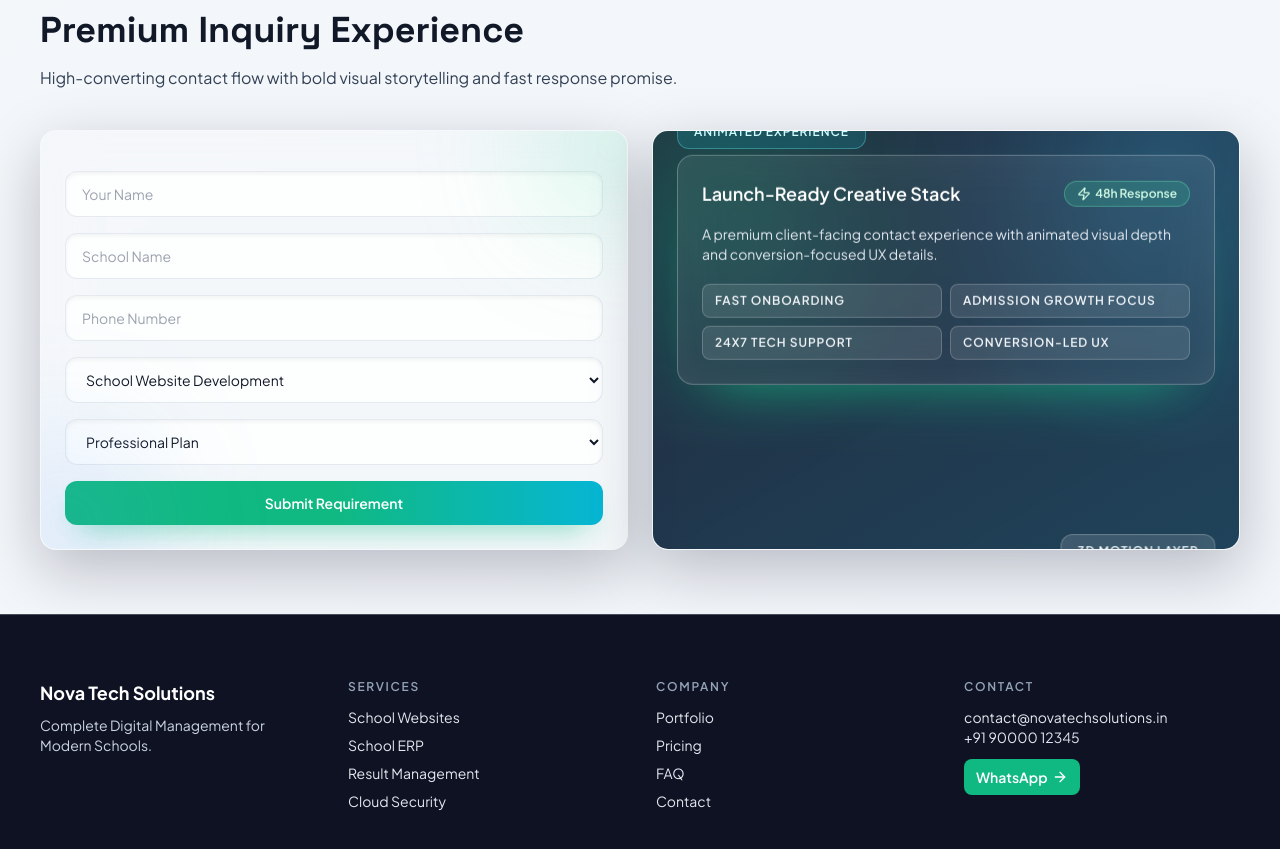
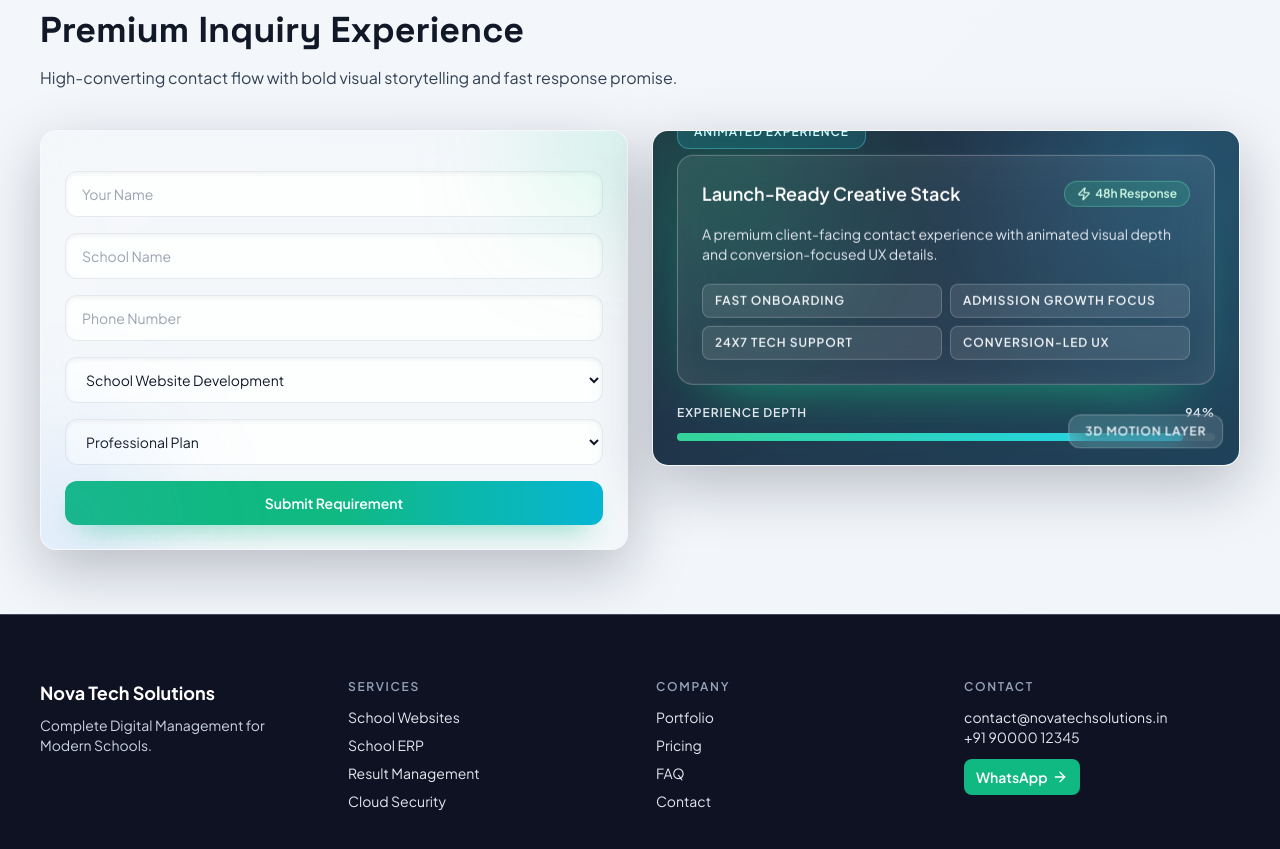
Before and after one commit to vishalgupta9792/Nova-Tech-Solutions, a Next.js app: page / in a window 1280 px wide. Shown: the part 4300-5149 px from the top of the page. Built offline with nearby package versions, Linux system fonts and the light colour scheme.

Commit message:
Tighten contact showcase layout and fix floating badge clipping

```diff
--- a/app/page.tsx
+++ b/app/page.tsx
@@ -326,7 +326,7 @@ export default function HomePage() {
 
       <RevealSection id="contact" className="section-shell relative z-10">
         <Title tag="Contact" head="Premium Inquiry Experience" desc="High-converting contact flow with bold visual storytelling and fast response promise." />
-        <div className="grid gap-6 md:grid-cols-2">
+        <div className="grid gap-6 md:grid-cols-2 md:items-start">
           <motion.form
             onSubmit={submit}
             initial={{ opacity: 0, x: -24 }}
@@ -350,7 +350,7 @@ export default function HomePage() {
             initial={{ opacity: 0, x: 24 }}
             whileInView={{ opacity: 1, x: 0 }}
             viewport={{ once: true }}
-            className="glass relative overflow-hidden p-6"
+            className="glass relative self-start overflow-hidden p-6"
           >
             <div className="pointer-events-none absolute inset-0 bg-[radial-gradient(circle_at_12%_18%,rgba(16,185,129,0.25),transparent_40%),radial-gradient(circle_at_88%_8%,rgba(56,189,248,0.22),transparent_45%),linear-gradient(150deg,rgba(15,23,42,0.92),rgba(8,47,73,0.9))]" />
             <motion.div
@@ -380,10 +380,25 @@ export default function HomePage() {
                 ))}
               </div>
             </motion.div>
+            <div className="relative mt-5 space-y-3">
+              <div className="flex items-center justify-between text-xs font-semibold uppercase tracking-[0.08em] text-slate-200">
+                <span>Experience Depth</span>
+                <span>94%</span>
+              </div>
+              <div className="h-2 rounded-full bg-white/15">
+                <motion.div
+                  initial={{ width: 0 }}
+                  whileInView={{ width: "94%" }}
+                  viewport={{ once: true }}
+                  transition={{ duration: 1, ease: "easeOut" }}
+                  className="h-2 rounded-full bg-gradient-to-r from-emerald-400 to-cyan-400"
+                />
+              </div>
+            </div>
             <motion.div
-              animate={{ y: [0, -10, 0], x: [0, 6, 0] }}
+              animate={{ y: [0, -6, 0], x: [0, 4, 0] }}
               transition={{ duration: 7.3, repeat: Infinity, ease: "easeInOut" }}
-              className="absolute -bottom-5 right-6 rounded-xl border border-white/25 bg-white/15 px-4 py-2 backdrop-blur-lg"
+              className="absolute bottom-4 right-4 rounded-xl border border-white/25 bg-white/15 px-4 py-2 backdrop-blur-lg"
             >
               <p className="text-xs font-semibold uppercase tracking-[0.08em] text-slate-100">3D Motion Layer</p>
             </motion.div>
```
